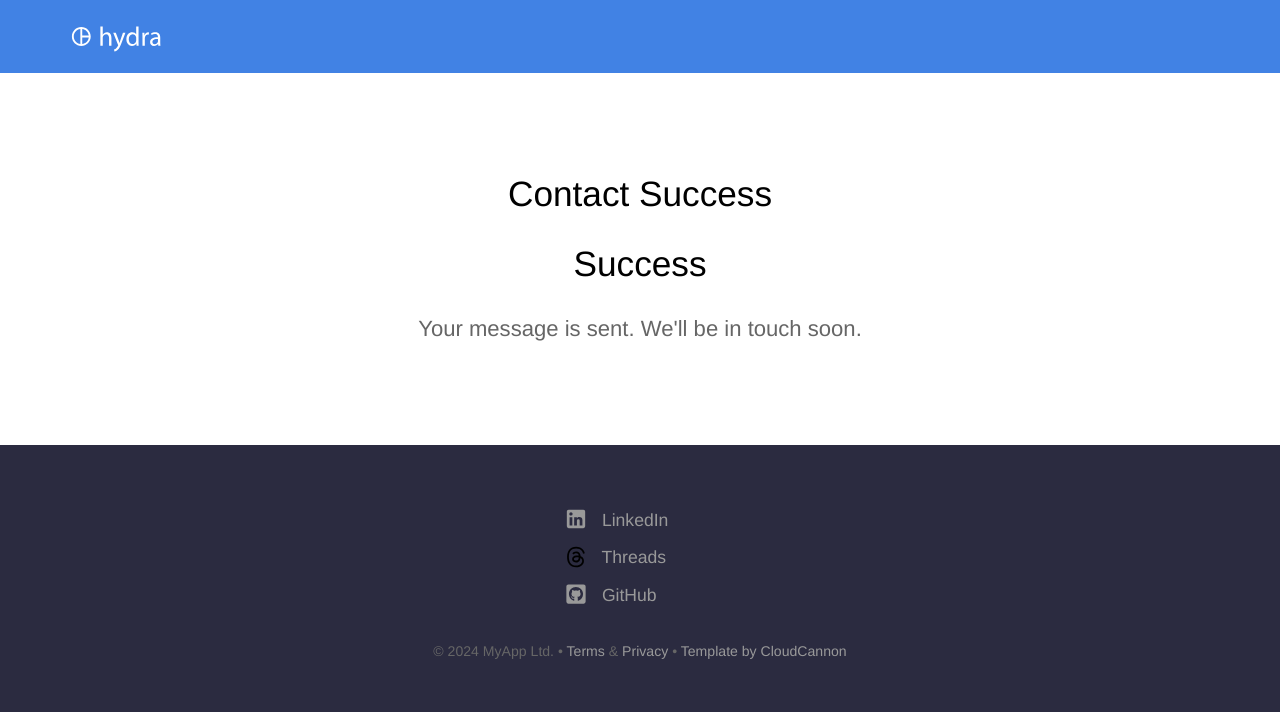
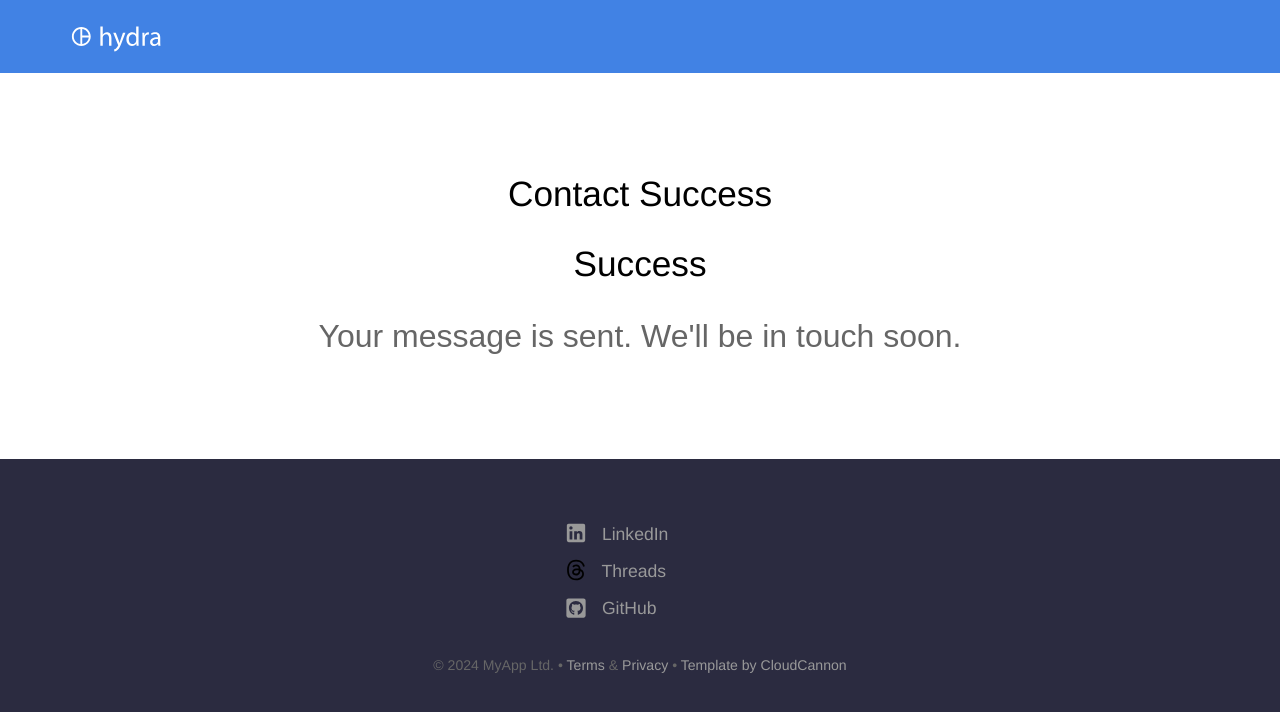
Before and after one commit to hi-sushanta/prompt, a Jekyll site: the page built from contact-success.html, in a window 1280 px wide. Shown: the top 712 px of the page. Built offline with Jekyll 4.4.1, drawn with Linux system fonts in a browser that asks for light colours.

Commit message:
update index.html file

```diff
--- a/_sass/landing-page.scss
+++ b/_sass/landing-page.scss
@@ -33,9 +33,12 @@
 
 
 .editable {
-	font-size: 32px;
-	margin-bottom: 10px;
-	/* Fallback: Set a background color. */
+	text-align: center;
+	font-size: 28px;
+    margin-top: 1px;
+    margin-right:10px;
+    margin-left:10px;
+    margin-bottom: 35px;	/* Fallback: Set a background color. */
 	background-color: red;
 
 	/* Create the gradient. */
@@ -56,7 +59,6 @@
 
 .hero {
 	color: #fff;
-	text-align: center;
 	background: #fff;
 	// padding-top: 50px;
 
@@ -78,9 +80,22 @@
 	font-size: 25px;
 }
 
+.welcome {
+    font-size:28px;
+	text-align: center;
+    font-family:"Times New Roman",  Times, serif;
+    margin-bottom: 5px;
+}
+
+.subtext {
+    font-size:32px;
+    font-family: Arial, Helvetica, sans-serif;
+}
+
 .quates {
 	font-family: "Times New Roman", Times, serif;
-	font-size: 42px;
+	font-size: 32px;
+	text-align: center;
 }
 
 
```
